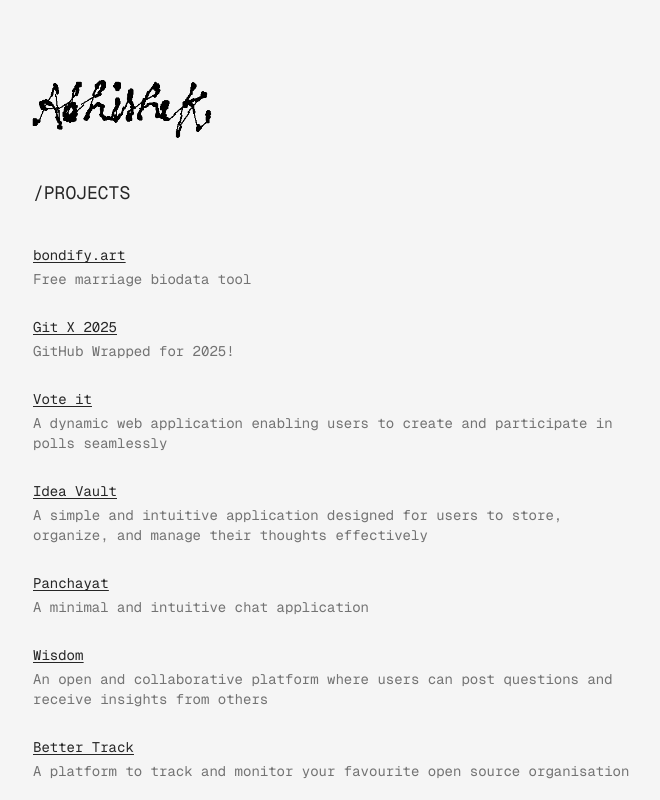
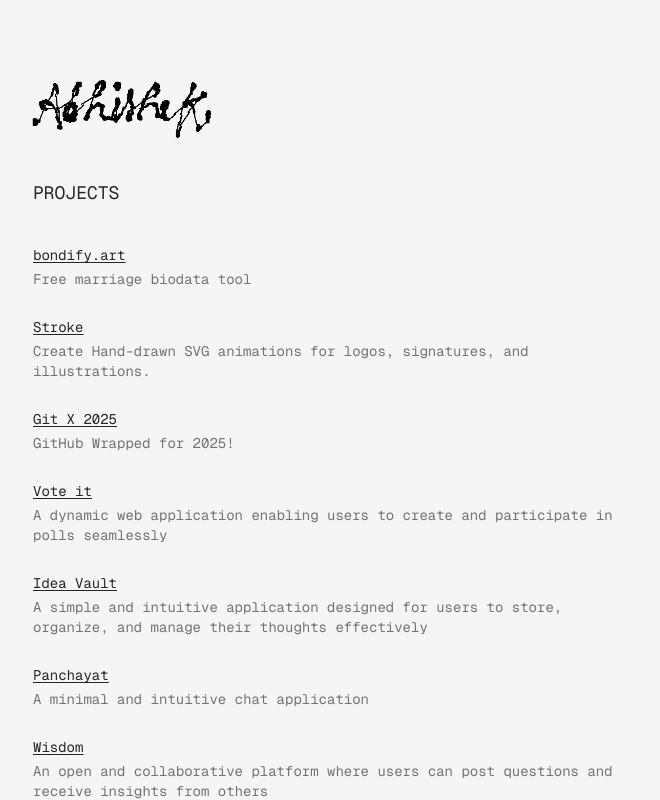
Before and after one commit to abhix4/portfolio, a Next.js app: page /projects in a window 1280 px wide. Shown: the top 800 px of the page, without its empty margins (307-967 px from the left). Built offline with nearby package versions, Linux system fonts and the light colour scheme.

Commit message:
add: stroke

```diff
--- a/app/projects/page.tsx
+++ b/app/projects/page.tsx
@@ -27,7 +27,7 @@
   return (
     <div>
       <h1 className="text-lg uppercase font-mono text-neutral-800">
-        /Projects
+        Projects
       </h1>
 
       <div>
--- a/constants/index.ts
+++ b/constants/index.ts
@@ -513,6 +513,14 @@
     tech: 'ReactJs • TailwindCSS • Firebase • Javascript ',
   },
   {
+    title: 'Stroke',
+    link: 'https://stroke.abhii.space',
+    url: '/assets/p.png',
+    desc: 'Create Hand-drawn SVG animations for logos, signatures, and illustrations.',
+    git: 'https://github.com/Abhiifour/stroke',
+    tech: 'ReactJs • TailwindCSS • Firebase • Javascript ',
+  },
+  {
     title: 'Git X 2025',
     link: 'https://ghwrap.vercel.app/',
     url: '/assets/p.png',
```
